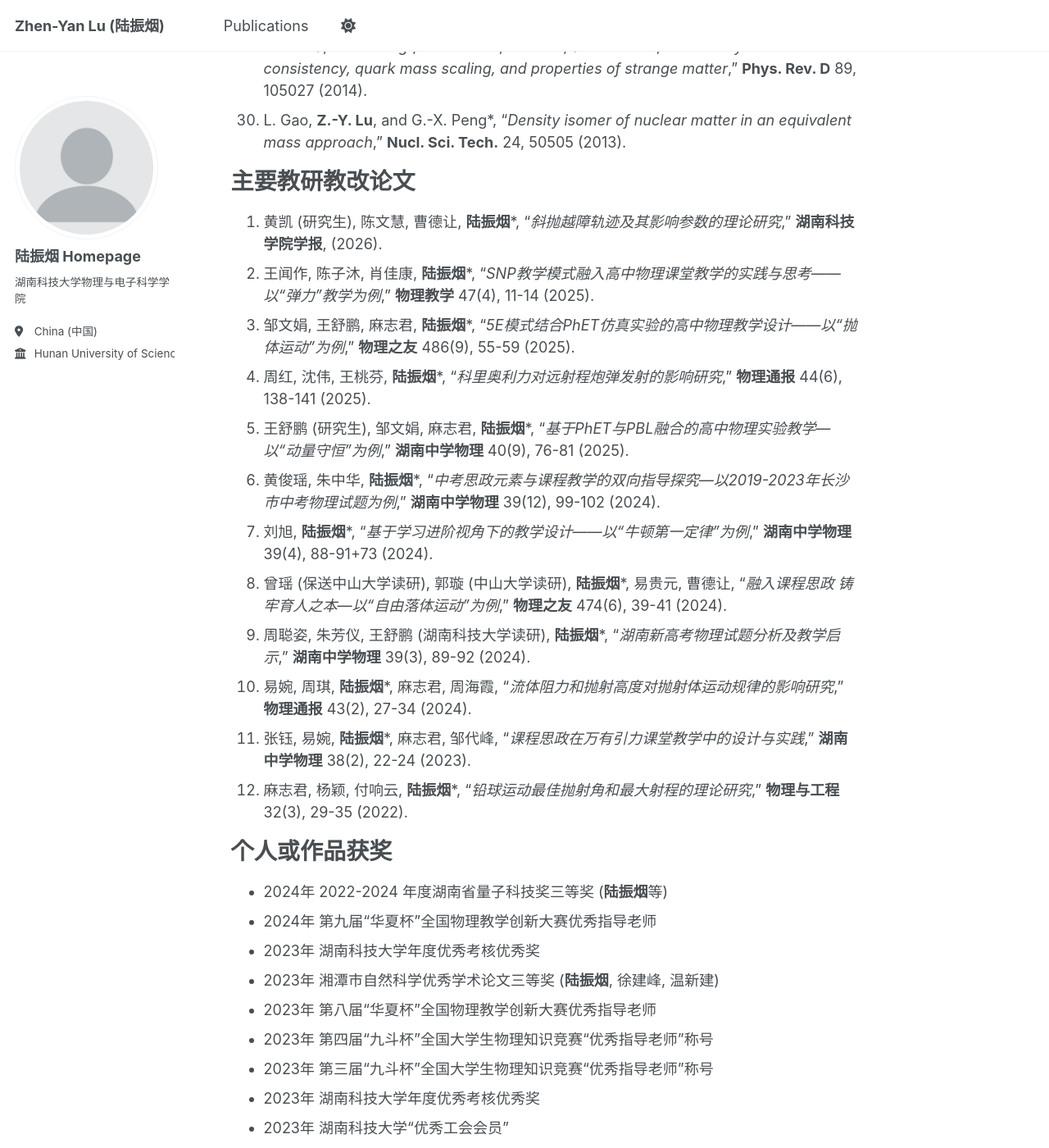
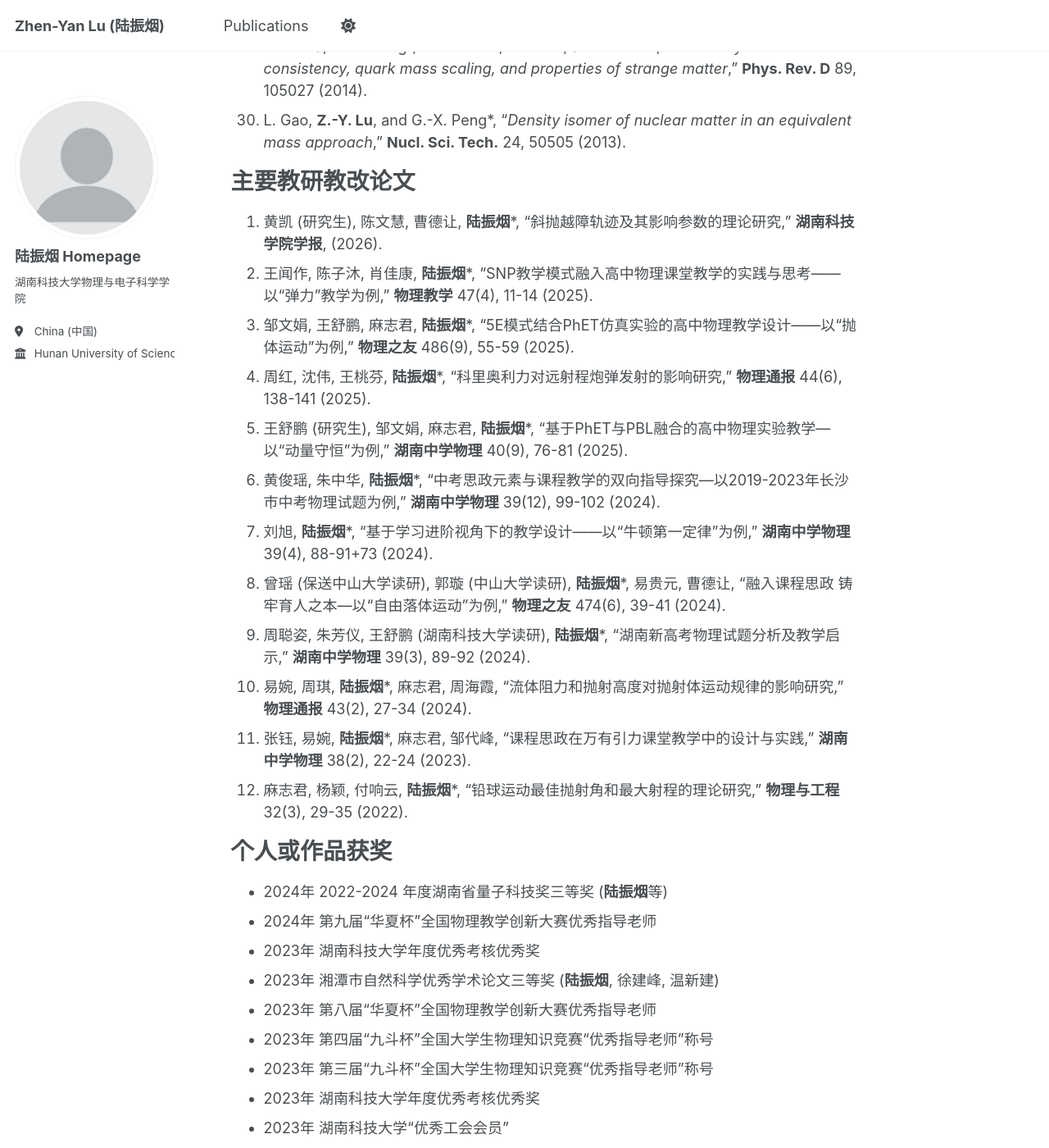
Before and after one commit to luzhenyan-stack/luzhenyan.github.io, a Jekyll site: the page built from _pages/about.md, in a window 1280 px wide and 1400 px high, scrolled down 3639 px. Shown: the whole window at 82% size. Built offline with Jekyll 4.4.1, drawn with Linux system fonts in a browser that asks for light colours; a script that is not in the unit is left out; some of the changed text lies outside the part shown.

```diff
--- a/_pages/about.md
+++ b/_pages/about.md
@@ -50,7 +50,7 @@ redirect_from:
 4. X. Chen, R. Adam, D. E. Bürgler, F. Wang, **Z.-Y. Lu**, et al, “_Ultrafast demagnetization in ferromagnetic materials: Origins and progress_,” **Phys. Rep.** 1102, 1-63 (2025). (SCI, 中科院一区, Top期刊)
 5. S.-P. Wang, Z.-J. Ma, J.-F. Xu and **Z.-Y. Lu***, “_Constraints on the equation of state of quark stars from compact object observations_,” **Proceedings** 123(1), 3 (2025).
 6. H.-F. Gong, Q. Lu, and **Z.-Y. Lu***, “_The QCD axion in hot and dense matter_,” **Proceedings** 123(1), 4 (2025).
-7. Z.-H. Zhu, K.-K. Chen, Y.-Q. Zhang, X. Fu, Z. Peng, **Z.-Y. Lu**, Y.-F. Chai, Z. Xiong, Lei Tan, “_Single-photon scattering in a two-level giant atom-dual waveguide coupled system based on local coupling phase regulation”, **Acta Phys. Sin.**, 2025, 74(15): 153202.
+7. Z.-H. Zhu, K.-K. Chen, Y.-Q. Zhang, X. Fu, Z. Peng, **Z.-Y. Lu**, Y.-F. Chai, Z. Xiong, Lei Tan, “_Single-photon scattering in a two-level giant atom-dual waveguide coupled system based on local coupling phase regulation_,” **Acta Phys. Sin.**, 2025, 74(15): 153202.
 8. H.-F. Gong#, Q. Lu#, **Z.-Y. Lu***, L.-M. Liu, X. Chen, and S.-P. Wang, “_QCD topology and axion properties in an isotropic hot and dense medium_,” **Eur. Phys. J. C** 84, 1222 (2024). (SCI, 中科院二区)
 9. M. Wang, X. Fu, B. Xu, Y. Huang, Y. Yang, **Z.-Y. Lu**, “_Testing the cosmic distance duality relation with Type Ia supernova and transverse BAO measurements_,” **Eur. Phys. J. C** 84, 702 (2024). (SCI, 中科院二区)
 10. 徐建峰, 崔磊, 夏铖君, **陆振烟**. “_夸克物质对称能与夸克星潮汐形变的研究_,” **原子核物理评论** 41(1): 325-330 (2024).
@@ -77,18 +77,18 @@ redirect_from:
 
 主要教研教改论文
 ======
-1. 黄凯 (研究生), 陈文慧, 曹德让, **陆振烟***, “_斜抛越障轨迹及其影响参数的理论研究_,” **湖南科技学院学报**, (2026).
-2. 王闻作, 陈子沐, 肖佳康, **陆振烟***, “_SNP教学模式融入高中物理课堂教学的实践与思考——以“弹力”教学为例_,” **物理教学** 47(4), 11-14 (2025).
-3. 邹文娟, 王舒鹏, 麻志君, **陆振烟***, “_5E模式结合PhET仿真实验的高中物理教学设计——以“抛体运动”为例_,” **物理之友**  486(9), 55-59 (2025).
-4. 周红, 沈伟, 王桃芬, **陆振烟***, “_科里奥利力对远射程炮弹发射的影响研究_,” **物理通报** 44(6), 138-141 (2025).
-5. 王舒鹏 (研究生), 邹文娟, 麻志君, **陆振烟***, “_基于PhET与PBL融合的高中物理实验教学—以“动量守恒”为例_,” **湖南中学物理** 40(9), 76-81 (2025).
-6. 黄俊瑶, 朱中华, **陆振烟***, “_中考思政元素与课程教学的双向指导探究—以2019-2023年长沙市中考物理试题为例_,” **湖南中学物理** 39(12), 99-102 (2024).
-7. 刘旭, **陆振烟***, “_基于学习进阶视角下的教学设计——以“牛顿第一定律”为例_,” **湖南中学物理** 39(4), 88-91+73 (2024).
-8. 曾瑶 (保送中山大学读研), 郭璇 (中山大学读研), **陆振烟***, 易贵元, 曹德让, “_融入课程思政 铸牢育人之本—以“自由落体运动”为例_,” **物理之友** 474(6), 39-41 (2024).
-9. 周聪姿, 朱芳仪, 王舒鹏 (湖南科技大学读研), **陆振烟***, “_湖南新高考物理试题分析及教学启示_,” **湖南中学物理** 39(3), 89-92 (2024).
-10. 易婉, 周琪, **陆振烟***, 麻志君, 周海霞, “_流体阻力和抛射高度对抛射体运动规律的影响研究_,” **物理通报** 43(2), 27-34 (2024).
-11. 张钰, 易婉, **陆振烟***, 麻志君, 邹代峰, “_课程思政在万有引力课堂教学中的设计与实践_,” **湖南中学物理** 38(2), 22-24 (2023).
-12. 麻志君, 杨颖, 付响云, **陆振烟***, “_铅球运动最佳抛射角和最大射程的理论研究_,” **物理与工程** 32(3), 29-35 (2022).
+1. 黄凯 (研究生), 陈文慧, 曹德让, **陆振烟***, “斜抛越障轨迹及其影响参数的理论研究,” **湖南科技学院学报**, (2026).
+2. 王闻作, 陈子沐, 肖佳康, **陆振烟***, “SNP教学模式融入高中物理课堂教学的实践与思考——以“弹力”教学为例,” **物理教学** 47(4), 11-14 (2025).
+3. 邹文娟, 王舒鹏, 麻志君, **陆振烟***, “5E模式结合PhET仿真实验的高中物理教学设计——以“抛体运动”为例,” **物理之友**  486(9), 55-59 (2025).
+4. 周红, 沈伟, 王桃芬, **陆振烟***, “科里奥利力对远射程炮弹发射的影响研究,” **物理通报** 44(6), 138-141 (2025).
+5. 王舒鹏 (研究生), 邹文娟, 麻志君, **陆振烟***, “基于PhET与PBL融合的高中物理实验教学—以“动量守恒”为例,” **湖南中学物理** 40(9), 76-81 (2025).
+6. 黄俊瑶, 朱中华, **陆振烟***, “中考思政元素与课程教学的双向指导探究—以2019-2023年长沙市中考物理试题为例,” **湖南中学物理** 39(12), 99-102 (2024).
+7. 刘旭, **陆振烟***, “基于学习进阶视角下的教学设计——以“牛顿第一定律”为例,” **湖南中学物理** 39(4), 88-91+73 (2024).
+8. 曾瑶 (保送中山大学读研), 郭璇 (中山大学读研), **陆振烟***, 易贵元, 曹德让, “融入课程思政 铸牢育人之本—以“自由落体运动”为例,” **物理之友** 474(6), 39-41 (2024).
+9. 周聪姿, 朱芳仪, 王舒鹏 (湖南科技大学读研), **陆振烟***, “湖南新高考物理试题分析及教学启示,” **湖南中学物理** 39(3), 89-92 (2024).
+10. 易婉, 周琪, **陆振烟***, 麻志君, 周海霞, “流体阻力和抛射高度对抛射体运动规律的影响研究,” **物理通报** 43(2), 27-34 (2024).
+11. 张钰, 易婉, **陆振烟***, 麻志君, 邹代峰, “课程思政在万有引力课堂教学中的设计与实践,” **湖南中学物理** 38(2), 22-24 (2023).
+12. 麻志君, 杨颖, 付响云, **陆振烟***, “铅球运动最佳抛射角和最大射程的理论研究,” **物理与工程** 32(3), 29-35 (2022).
 
 个人或作品获奖
 ======
```
